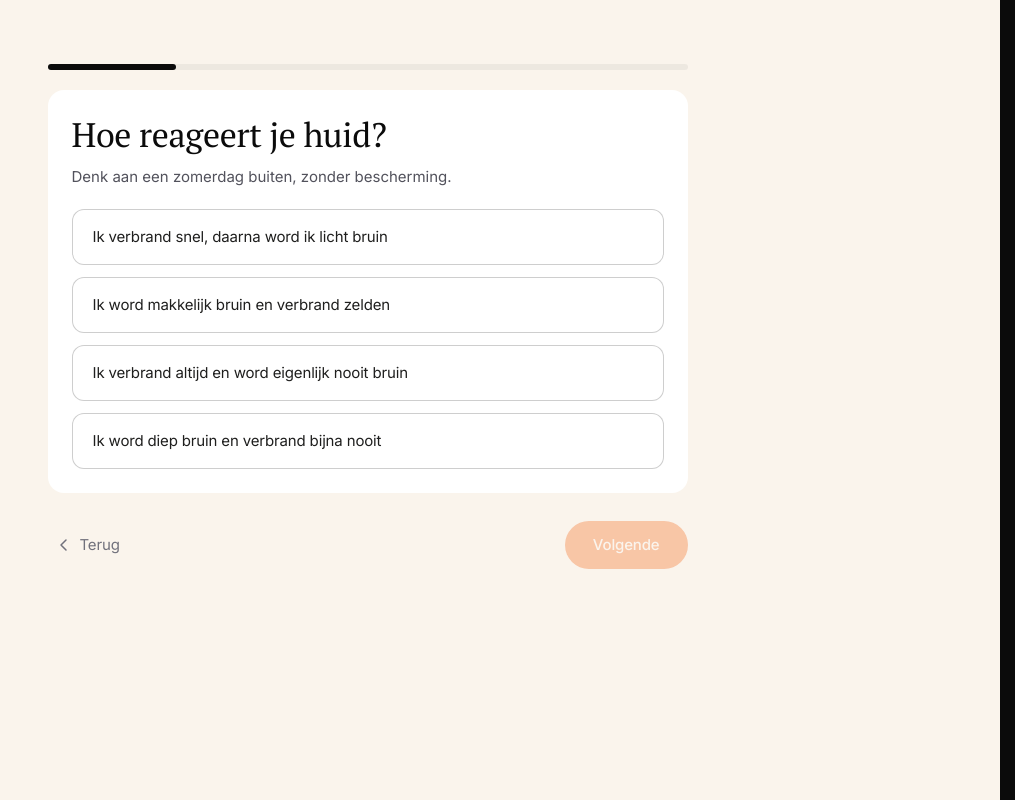
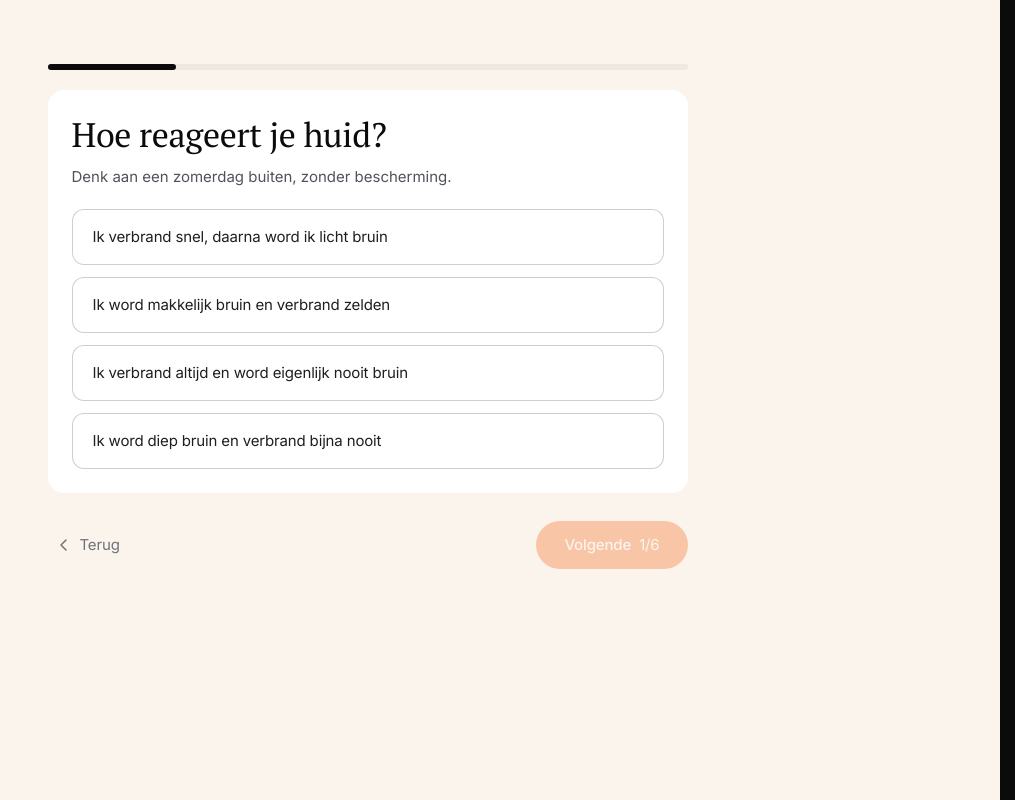
Before and after one commit to timothyvansas-gif/eversun, a Next.js app: page /huidtest in a window 1280 px wide. Both pictures are taken after a click on the button "Ja, ik ben 18+". Shown: the whole page, without its empty margins (265-1280 px from the left). Built offline with nearby package versions, Linux system fonts and the light colour scheme.

Commit message:
feat(huidtest): show question count in the Volgende button

```diff
--- a/src/components/huidtest/huidtest-question-actions.tsx
+++ b/src/components/huidtest/huidtest-question-actions.tsx
@@ -47,6 +47,8 @@ export function HuidtestQuestionActions({
   visible,
   handsOver,
   canConfirm,
+  questionNumber,
+  questionTotal,
   onNext,
   onBack,
 }: {
@@ -55,6 +57,9 @@ export function HuidtestQuestionActions({
   /** Whether the screen being left for brings an action bar of its own. */
   handsOver: boolean;
   canConfirm: boolean;
+  /** 1-based. `null` off a question, where there is nothing to count. */
+  questionNumber: number | null;
+  questionTotal: number;
   onNext: () => void;
   onBack: () => void;
 }) {
@@ -76,6 +81,11 @@ export function HuidtestQuestionActions({
               onClick={onNext}
             >
               Volgende
+              {questionNumber !== null && (
+                <span className="font-normal text-[15px]">
+                  {questionNumber}/{questionTotal}
+                </span>
+              )}
             </CtaButton>
 
             {/* Thumb-height, thumb-width, and beside the button it undoes rather
--- a/src/components/huidtest/huidtest-quiz.tsx
+++ b/src/components/huidtest/huidtest-quiz.tsx
@@ -9,6 +9,7 @@ import { QUESTIONS } from "@/lib/huidtest/config";
 import {
   currentAnswer as answerFor,
   progressFor,
+  questionCount,
   stepKey as keyFor,
   type Step,
   type Transition,
@@ -261,6 +262,8 @@ export default function HuidtestQuiz({
         visible={shownStep.kind === "vraag"}
         handsOver={shownStep.kind === "resultaat"}
         canConfirm={Boolean(currentAnswer)}
+        questionNumber={shownStep.kind === "vraag" ? shownStep.index + 1 : null}
+        questionTotal={questionCount(answers, QUESTIONS.length)}
         // Dressed for the screen being travelled to, but acting on the one the
         // quiz is actually on — and while those two differ the bar does not
         // act at all. It is showing the answer to a question the flow has not
```
